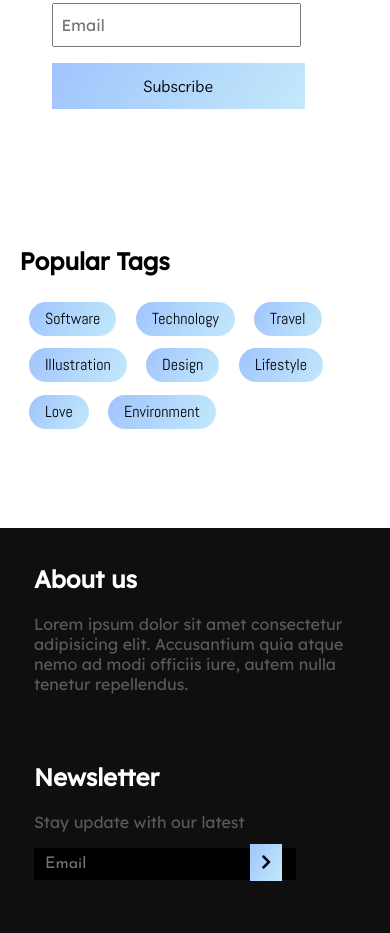
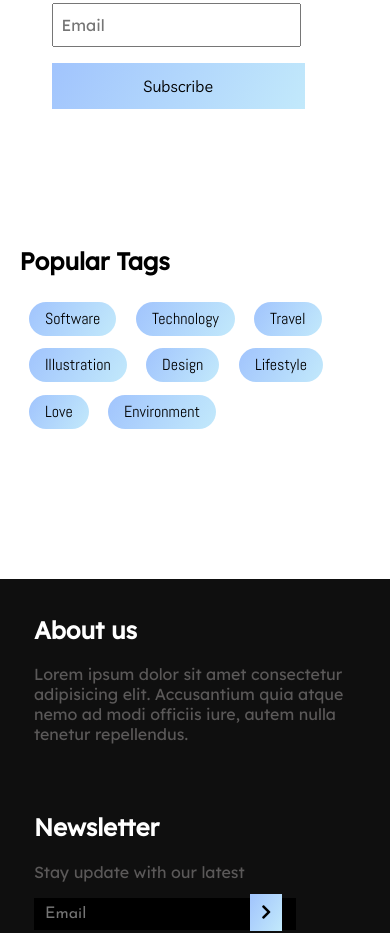
Before and after one commit to Daniel-Cherny/Blooger, a plain HTML site: page index.html in a window 390 px wide. Shown: the part 6559-7492 px from the top of the page. Drawn offline with Linux system fonts and the light colour scheme.

Commit message:
Update styles.css

```diff
--- a/css/styles.css
+++ b/css/styles.css
@@ -588,7 +588,7 @@ footer.footer .move-up span:hover{
     }
 
     .site-content .sidebar .popular-tags {
-        padding: 11vh 0;
+        padding: 11vh 0 17vh 0;
     }
 
     footer.footer .container > div{
```
